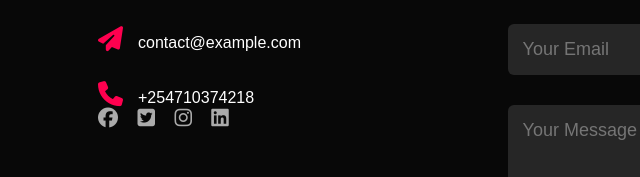
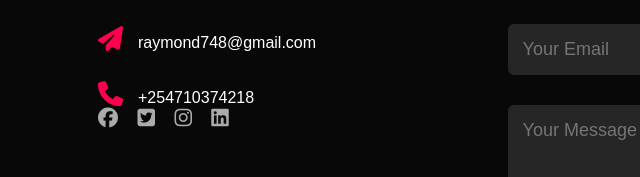
Before and after one commit to Slim-a11y/My-Portfolio, a plain HTML site: page index.html in a window 1280 px wide. Shown: the part 6324-6501 px from the top of the page, 30-670 px from the left. Drawn offline with Linux system fonts and the light colour scheme; files whose address does not match are found by name.

Commit message:
Update index.html

```diff
--- a/index.html
+++ b/index.html
@@ -154,7 +154,7 @@
         <div class="row">
             <div class="contact-left">
                 <h1 class="sub-title">Contact me</h1>
-                <p><i class="fa-sharp fa-solid fa-paper-plane"></i>contact@example.com</p>
+                <p><i class="fa-sharp fa-solid fa-paper-plane"></i>raymond748@gmail.com</p>
                 <p><i class="fa-solid fa-phone"></i>+254710374218</p>
                 <div class="social-icons">
                     <a href="https://facebook.com/"><i class="fa-brands fa-facebook"></i></a>
```
